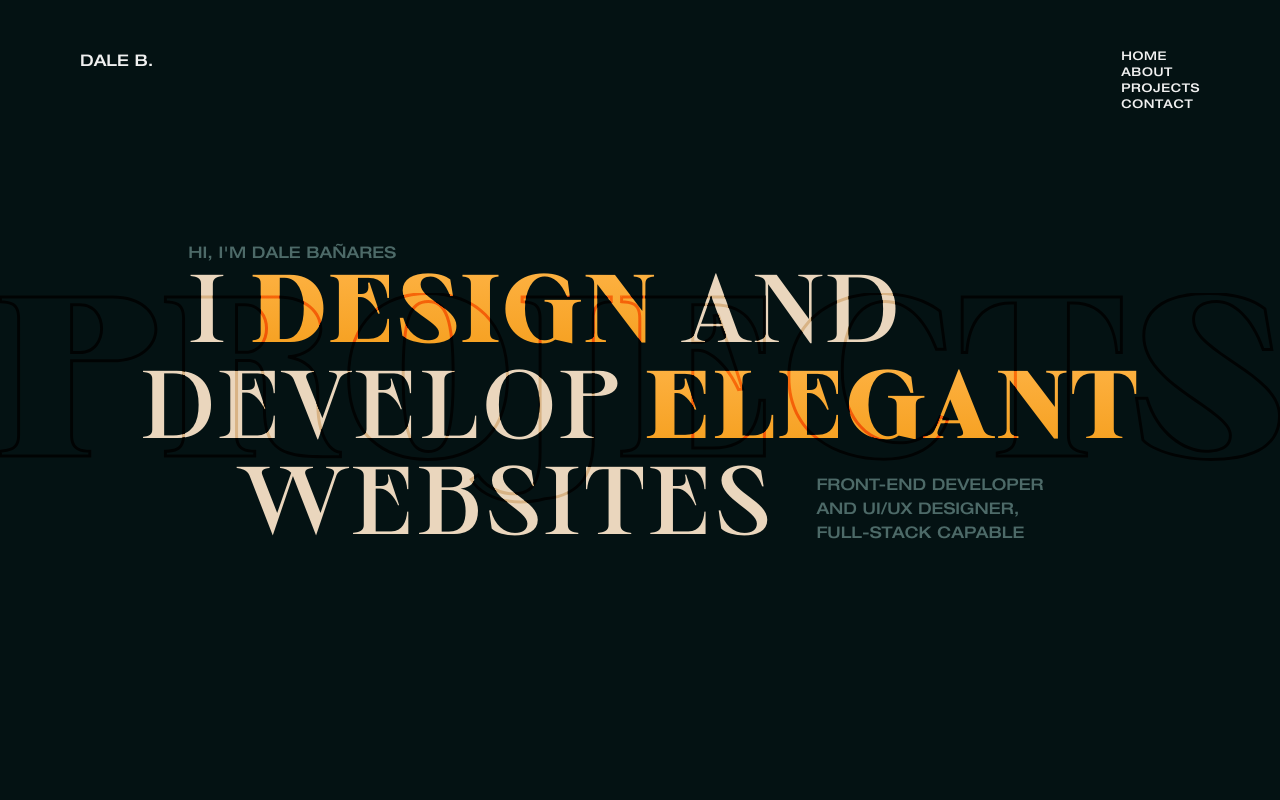
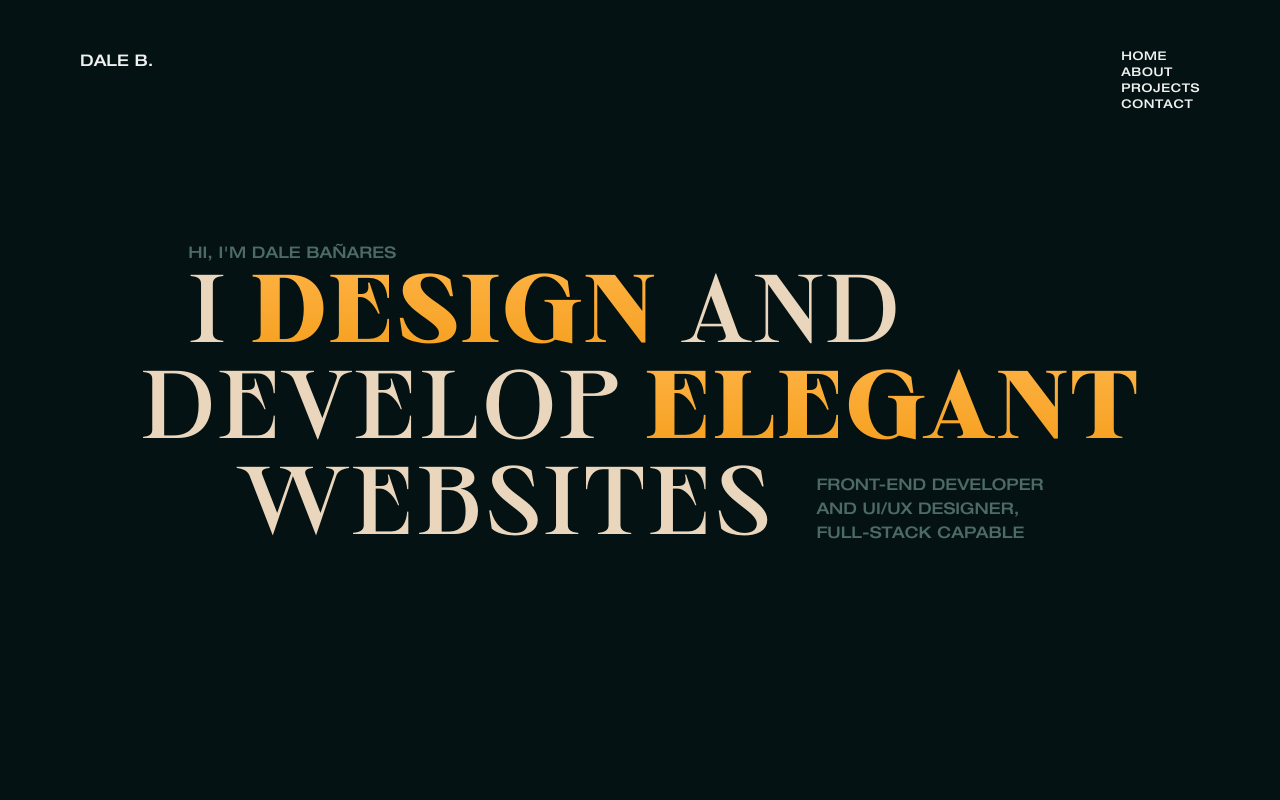
Before and after one commit to hyamero/portfolio-legacy, a Next.js app: page / in a window 1280 px wide. Shown: the top 800 px of the page. Built offline with nearby package versions, Linux system fonts and the light colour scheme.

Commit message:
Migrate smooth skew scrolling to index

```diff
--- a/components/Layout.tsx
+++ b/components/Layout.tsx
@@ -1,64 +1,16 @@
 import React, { useRef, useEffect } from "react";
 import { Navbar } from "./Navbar";
-
-import useWindowSize from "../hooks/useWindowSize";
+import { ProjectsImg } from "./ProjectsImg";
 
 interface LayoutProps {}
 
 export const Layout: React.FC<LayoutProps> = ({ children }) => {
-  const size = useWindowSize();
-
-  const layout = useRef<HTMLDivElement>(null);
-  const scrollContainer = useRef<HTMLDivElement>(null);
-
-  const skewConfigs = {
-    ease: 0.1,
-    current: 0,
-    previous: 0,
-    rounded: 0,
-  };
-
-  useEffect(() => {
-    document.body.style.height = `${
-      scrollContainer.current?.getBoundingClientRect().height
-    }px`;
-  }, [size?.height]);
-
-  useEffect(() => {
-    requestAnimationFrame(() => skewScrolling());
-  }, []);
-
-  const skewScrolling = () => {
-    skewConfigs.current = window.scrollY;
-    skewConfigs.previous +=
-      (skewConfigs.current - skewConfigs.previous) * skewConfigs.ease;
-    skewConfigs.rounded = Math.round(skewConfigs.previous * 100) / 100;
-
-    //variables
-    const difference = skewConfigs.current - skewConfigs.rounded;
-    const acceleration = difference / size!.width;
-    const velocity = +acceleration;
-    const skew = velocity * 7.5;
-
-    scrollContainer.current!.style.transform = `translate3d(0, -${skewConfigs.rounded}px, 0) skewY(${skew}deg)`;
-
-    requestAnimationFrame(() => skewScrolling());
-  };
-
   return (
-    <div
-      ref={layout}
-      className="fixed top-0 left-0 h-[100%] w-[100%] overflow-hidden"
-    >
+    <div className="">
       <Navbar />
-      <div className="filled-text z-[-1]"></div>
-      <div className="stroke-text z-[1]"></div>
-      <main
-        ref={scrollContainer}
-        className="pointer-events-none max-w-[1920px]"
-      >
-        {children}
-      </main>
+      <div className="filled-text z-[-2]"></div>
+      <div className="stroke-text z-[-1]"></div>
+      <main className="max-w-[1920px]">{children}</main>
     </div>
   );
 };
--- a/components/Projects.tsx
+++ b/components/Projects.tsx
@@ -6,8 +6,7 @@ interface ProjectsProps {}
 
 export const Projects: React.FC<ProjectsProps> = ({}) => {
   return (
-    <section className="bg-transparent h-[200vh]">
-      <img src={test.src} alt="Projects text" className="sticky" />
+    <section className="bg-transparent min-h-[200vh]">
       <span>lol</span>
     </section>
   );
--- /dev/null
+++ b/components/ProjectsImg.tsx
@@ -0,0 +1,17 @@
+import React from "react";
+
+interface ProjectsImgProps {}
+
+export const ProjectsImg: React.FC<ProjectsImgProps> = ({}) => {
+  return (
+    <div className="h-screen">
+      <div
+        className="h-full w-full bg-cover bg-center"
+        style={{
+          backgroundImage:
+            "url(https://images.unsplash.com/photo-1518791841217-8f162f1e1131?ixlib=rb-1.2.1&ixid=eyJhcHBfaWQiOjEyMDd9&auto=format&fit=crop&w=800&q=60)",
+        }}
+      ></div>
+    </div>
+  );
+};
--- a/pages/_app.tsx
+++ b/pages/_app.tsx
@@ -1,6 +1,7 @@
 import "../styles/globals.css";
 import type { AppProps } from "next/app";
 import { Layout } from "../components/Layout";
+import React from "react";
 
 function MyApp({ Component, pageProps }: AppProps) {
   return (
--- a/pages/index.tsx
+++ b/pages/index.tsx
@@ -1,22 +1,69 @@
 import type { NextPage } from "next";
 import Head from "next/head";
+
 import Heading from "../components/Heading";
 import { About } from "../components/About";
 import { Projects } from "../components/Projects";
+import React, { useEffect, useRef } from "react";
+
+import test from "../public/img/daleb.jpg";
+
+import useWindowSize from "../hooks/useWindowSize";
+import { ProjectsImg } from "../components/ProjectsImg";
 
 const Home: NextPage = () => {
+  const size = useWindowSize();
+
+  const layout = useRef<HTMLDivElement>(null);
+  const scrollContainer = useRef<HTMLDivElement>(null);
+
+  const skewConfigs = {
+    ease: 0.1,
+    current: 0,
+    previous: 0,
+    rounded: 0,
+  };
+
+  useEffect(() => {
+    document.body.style.height = `${
+      scrollContainer.current?.getBoundingClientRect().height
+    }px`;
+  }, [size?.height]);
+
+  useEffect(() => {
+    requestAnimationFrame(() => skewScrolling());
+  }, []);
+
+  const skewScrolling = () => {
+    skewConfigs.current = window.scrollY;
+    skewConfigs.previous +=
+      (skewConfigs.current - skewConfigs.previous) * skewConfigs.ease;
+    skewConfigs.rounded = Math.round(skewConfigs.previous * 100) / 100;
+
+    //variables
+    const difference = skewConfigs.current - skewConfigs.rounded;
+    const acceleration = difference / size!.width;
+    const velocity = +acceleration;
+    const skew = velocity * 7.5;
+
+    scrollContainer.current!.style.transform = `translate3d(0, -${skewConfigs.rounded}px, 0) skewY(${skew}deg)`;
+
+    requestAnimationFrame(() => skewScrolling());
+  };
+
   return (
-    <div>
+    <div ref={layout} className="fixed top-0 left-0 h-[100%] w-[100%]">
       <Head>
         <title>Dale Bañares</title>
         <meta name="description" content="Dale Bañares Portfolio" />
         <link rel="icon" href="/favicon.ico" />
       </Head>
 
-      <main className="z-30 relative">
+      <main ref={scrollContainer} className="pointer-events-none">
         <Heading />
         <About />
         <Projects />
+        <ProjectsImg />
       </main>
     </div>
   );
--- a/styles/globals.css
+++ b/styles/globals.css
@@ -53,7 +53,6 @@
     left: 0;
     width: 100%;
     height: 100%;
-    mix-blend-mode: overlay;
 
     background-image: url("../public/img/PROJECTSstroke.svg");
     background-repeat: no-repeat;
```
